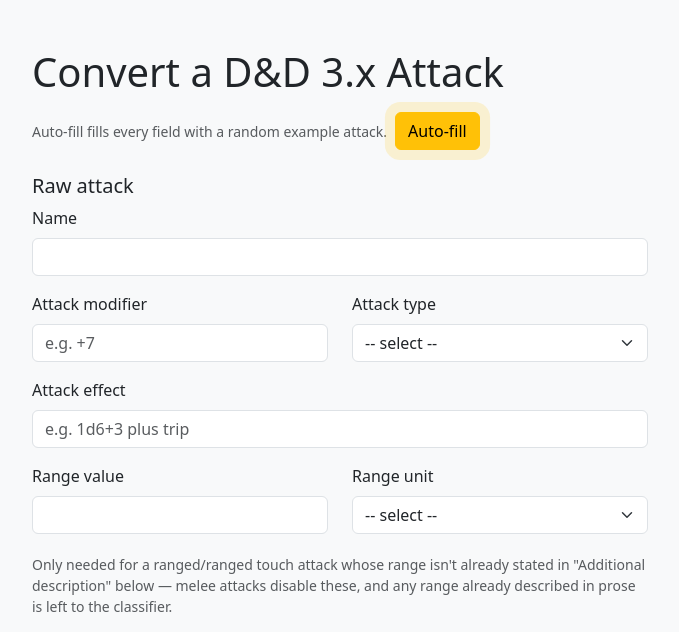
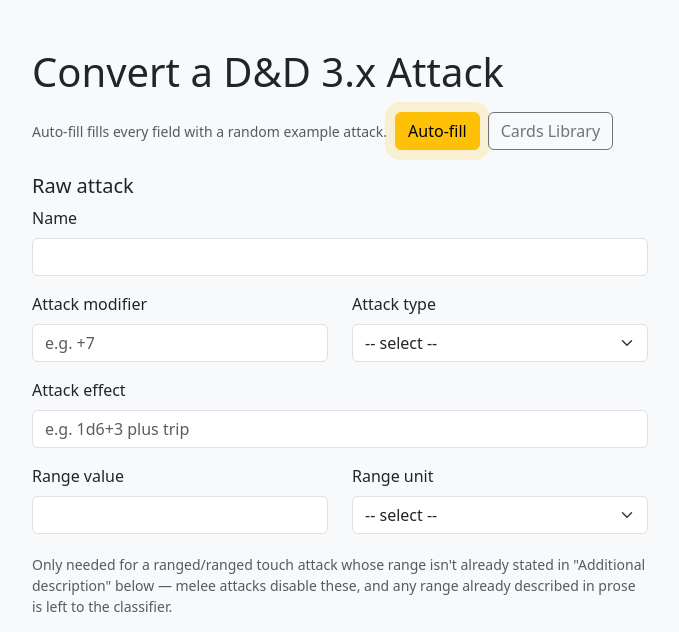
Before and after one commit to Alteredlilac/MonsterForge, a FastAPI app: page /convert in a window 1280 px wide. Shown: the top 632 px of the page, without its empty margins (300-979 px from the left). Run offline with FastAPI, Linux system fonts and the light colour scheme.

Commit message:
feat: link the cards library from convert, review, and the rendered card page
Added:
- ui/templates/convert_form.html.jinja2: a "Cards Library" button next
  to Auto-fill at the top of the page, not next to Convert/Clear Form
  at the bottom — a navigation shortcut belongs with the other
  first-visitor orientation controls, not with the form's own submit/
  reset actions.
- ui/templates/review_form.html.jinja2: a "Cards Library" link after
  the four decision buttons, styled btn-outline-secondary rather than
  a solid color so it doesn't read as a fifth decision.
- rendering/templates/move_card_with_edit.html.jinja2: a plain "Cards
  Library" link after Print, matching that row's existing unstyled
  controls.

```diff
--- a/monsterforge/rendering/templates/move_card_with_edit.html.jinja2
+++ b/monsterforge/rendering/templates/move_card_with_edit.html.jinja2
@@ -16,6 +16,7 @@
     <button type="submit">Edit this classification</button>
   </form>
   <button type="button" onclick="window.print()">Print</button>
+  <a href="/library/cards">Cards Library</a>
 </div>
 {% include "move_card_fragment.html.jinja2" %}
 {% include "move_card_print_script.html.jinja2" %}
--- a/monsterforge/ui/templates/convert_form.html.jinja2
+++ b/monsterforge/ui/templates/convert_form.html.jinja2
@@ -36,7 +36,8 @@
   <h1 class="mb-3">Convert a D&amp;D 3.x Attack</h1>
   <div class="d-flex align-items-center mb-4">
     <span class="text-muted small me-2">Auto-fill fills every field with a random example attack.</span>
-    <button type="button" class="btn btn-warning" id="auto_fill_button">Auto-fill</button>
+    <button type="button" class="btn btn-warning me-2" id="auto_fill_button">Auto-fill</button>
+    <a href="/library/cards" class="btn btn-outline-secondary">Cards Library</a>
   </div>
   <form method="post" action="/convert" id="convert_form">
     <fieldset class="mb-4">
--- a/monsterforge/ui/templates/review_form.html.jinja2
+++ b/monsterforge/ui/templates/review_form.html.jinja2
@@ -124,6 +124,7 @@
     <button type="submit" name="decision" value="correct" class="btn btn-primary me-2">Correct</button>
     <button type="submit" name="decision" value="reject" class="btn btn-danger me-2" formnovalidate>Reject</button>
     <button type="submit" name="decision" value="rerun" class="btn btn-secondary" formnovalidate>Rerun</button>
+    <a href="/library/cards" class="btn btn-outline-secondary ms-2">Cards Library</a>
   </form>
 </div>
 </body>
```
